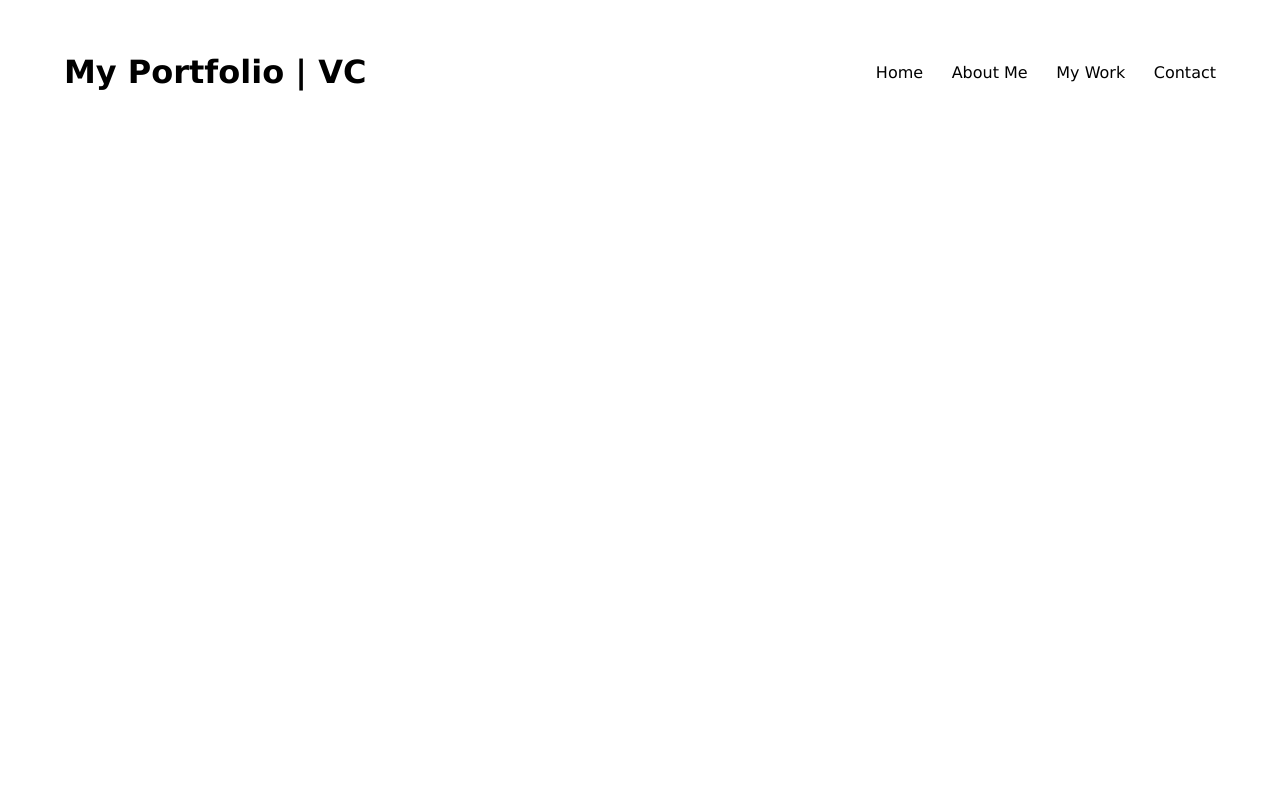
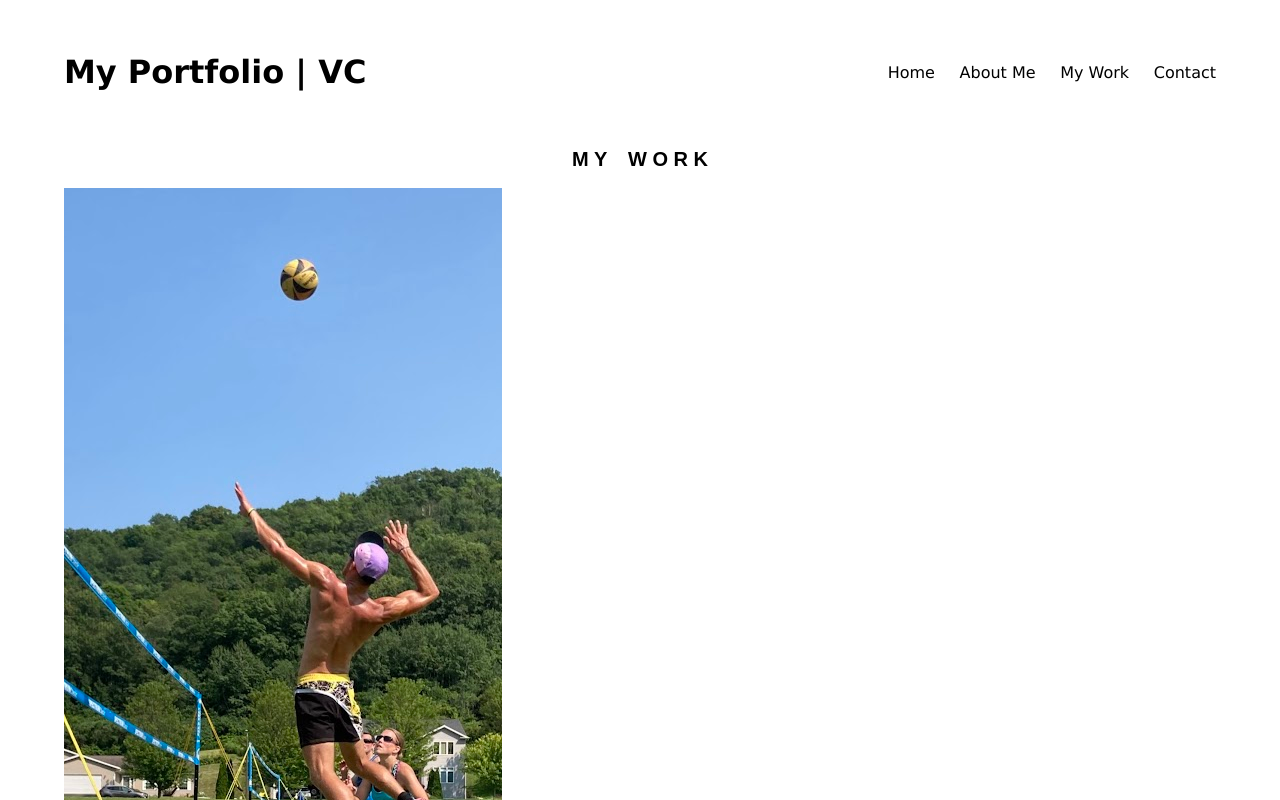
Before and after one commit to vegascruz/MyWork, a plain HTML site: page Challenge-2/pages/My Work.html in a window 1280 px wide. Shown: the top 800 px of the page. Drawn offline with Linux system fonts and the light colour scheme.

Commit message:
Added some folders to MyWork Repo

```diff
--- a/Challenge-2/assets/aboutMeStyle.css
+++ b/Challenge-2/assets/aboutMeStyle.css
@@ -4,7 +4,7 @@
     justify-content: center;*/
   }
   img{
-    width: 100%;
+    max-width: 100%;
   }
   p{
     font-size: 20px;
--- /dev/null
+++ b/Challenge-2/assets/myWork.css
@@ -0,0 +1,5 @@
+h2{
+    text-align: center;
+    font-family: arial;
+    font-size: 20px;
+}
--- a/Challenge-2/assets/style.css
+++ b/Challenge-2/assets/style.css
@@ -16,12 +16,12 @@
 
   h1 {
     display: inline-block;
-    width: 30%;
+    width: 40%;
   }
 
   .navbar {
     display: block;
-    width: 75%;
+    width: 60%;
     text-align: right;
   }
 
--- a/Challenge-2/pages/My Work.html
+++ b/Challenge-2/pages/My Work.html
@@ -4,6 +4,7 @@
         <title>My Portfolio</title>
         <meta charset="UTF-8">
         <link rel="stylesheet" href="../assets/style.css">
+        <link rel="stylesheet" href="../assets/myWork.css">
     </head>
     <body>
         <div class="container">
@@ -20,6 +21,13 @@
 
             </nav>
         </div>
+        <section>
+            <br>
+            <h2>M Y &ensp; W O R K</h2>
+            <div>
+                <a href="https://google.com"><img src="../pictures/King Queen 2021.jpg" alt="Picture of my first MSU coding challenge"></a>
+            </div>
+        </section>
     </body>
 
 
```
